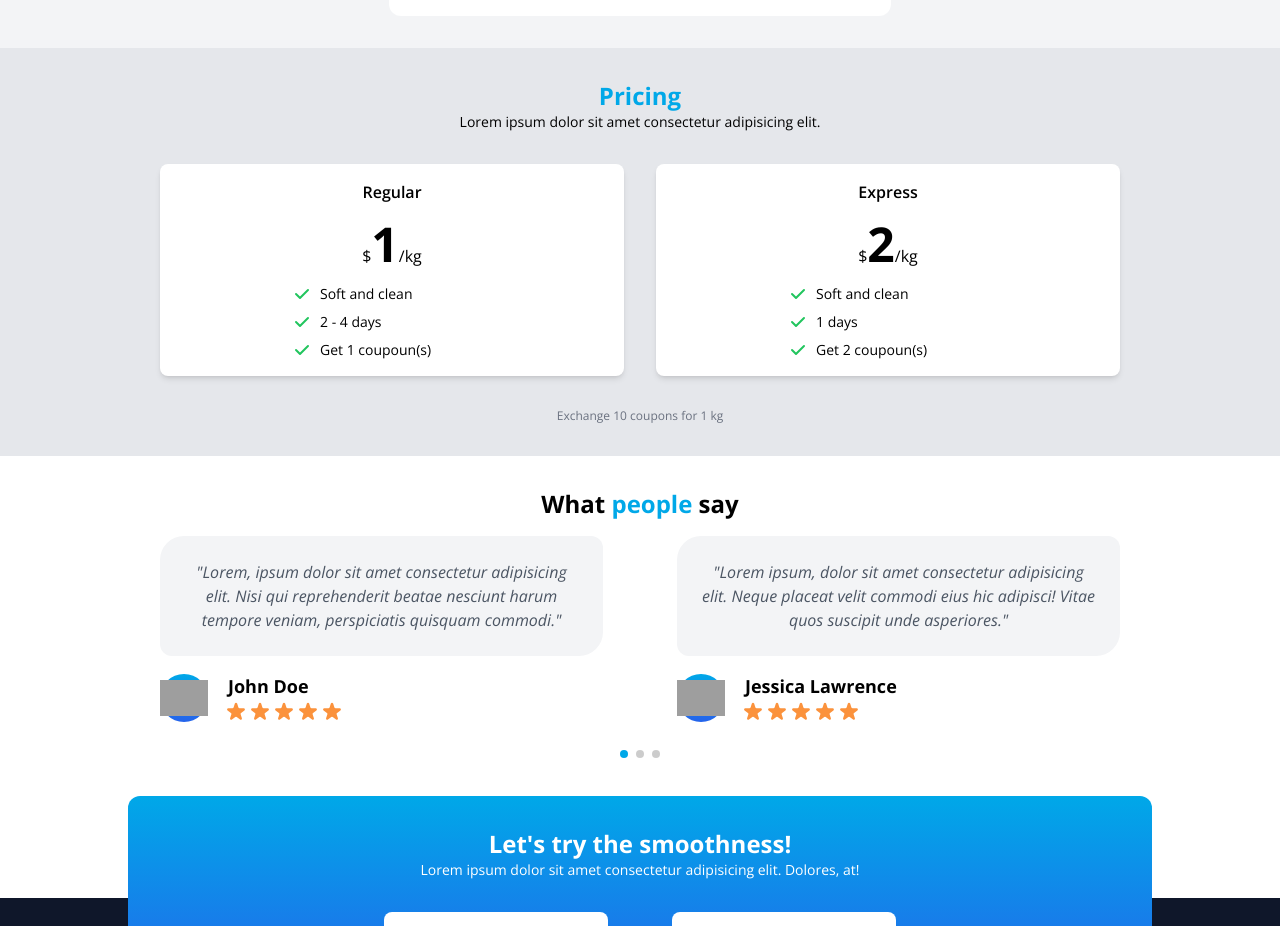
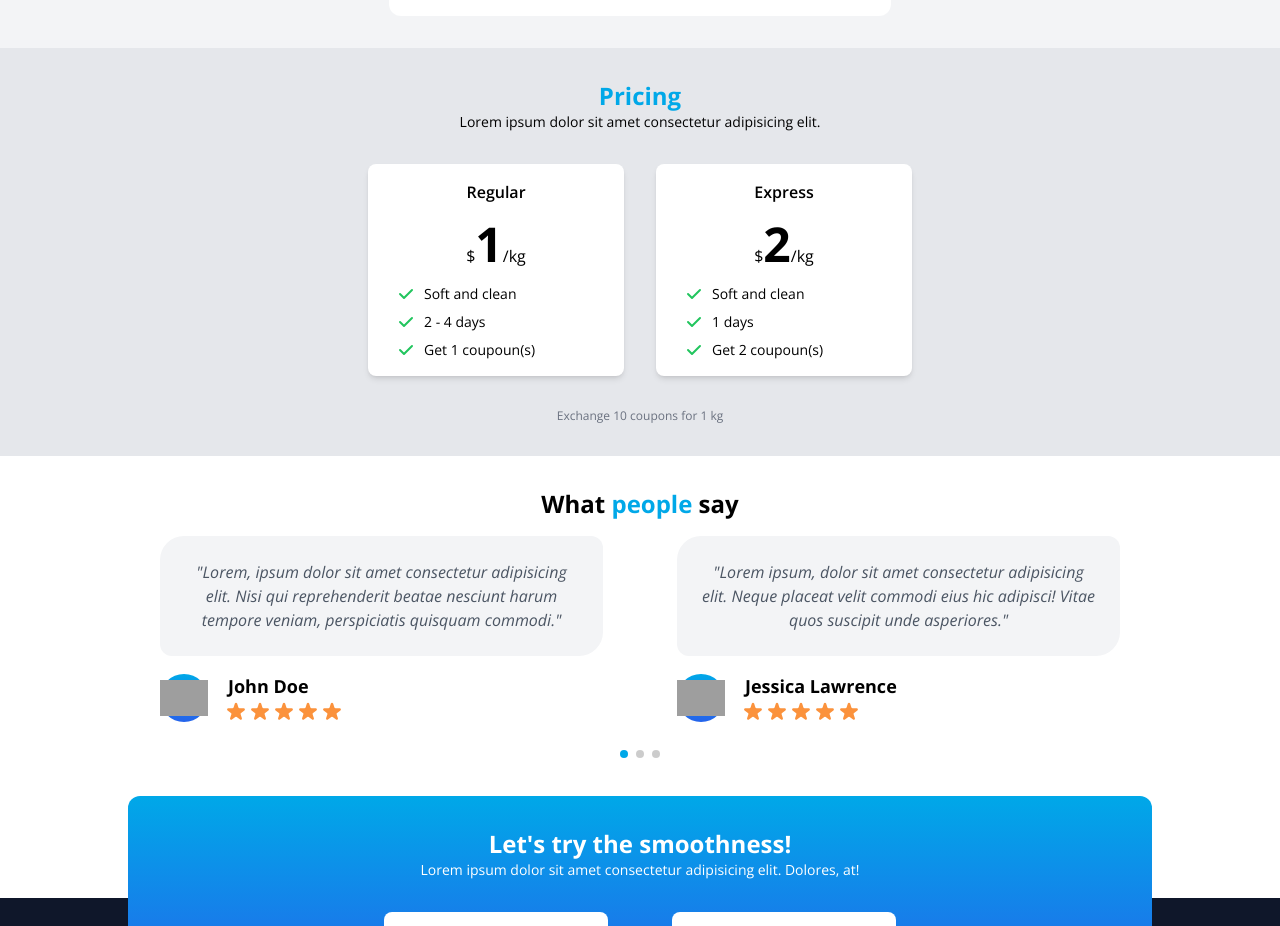
Before and after one commit to rijalislamir/portfolio-laundry, a Vue app: page / in a window 1280 px wide. Shown: the part 1860-2786 px from the top of the page. Built offline with nearby package versions, Linux system fonts and the light colour scheme; grey boxes are pictures that could not be loaded.

Commit message:
add fix width for pricing box

```diff
--- a/src/components/Pricing.vue
+++ b/src/components/Pricing.vue
@@ -11,10 +11,12 @@
         </p>
       </div>
 
-      <div class="flex flex-col sm:flex-row py-8 gap-8">
+      <div
+        class="flex flex-col items-center sm:flex-row sm:justify-center py-8 gap-8"
+      >
         <div
           v-for="pricing in data"
-          class="bg-white text-center rounded-lg shadow-md p-4 basis-0 grow"
+          class="bg-white text-center rounded-lg shadow-md p-4 w-64"
         >
           <h2 class="font-semibold">{{ pricing.name }}</h2>
 
```
